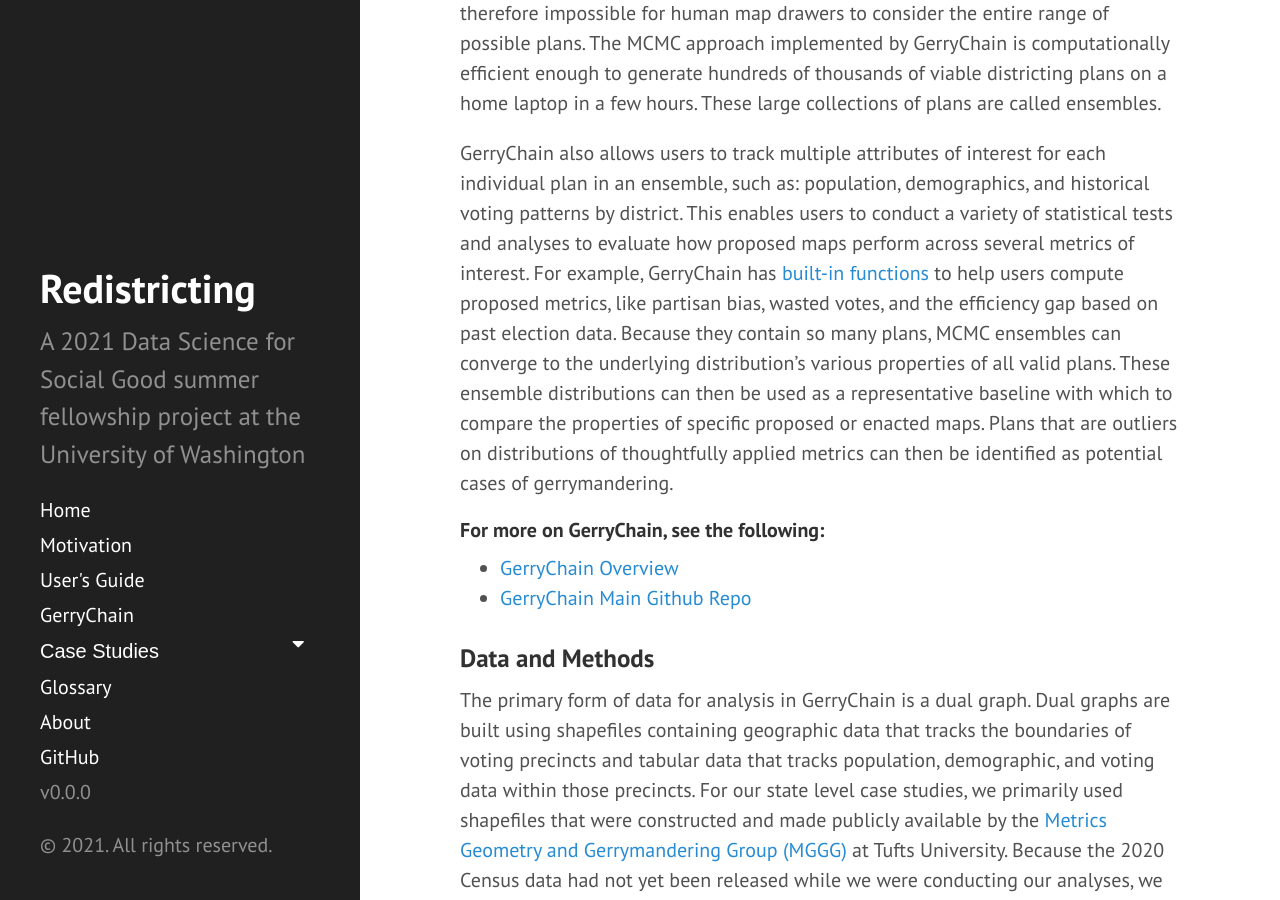
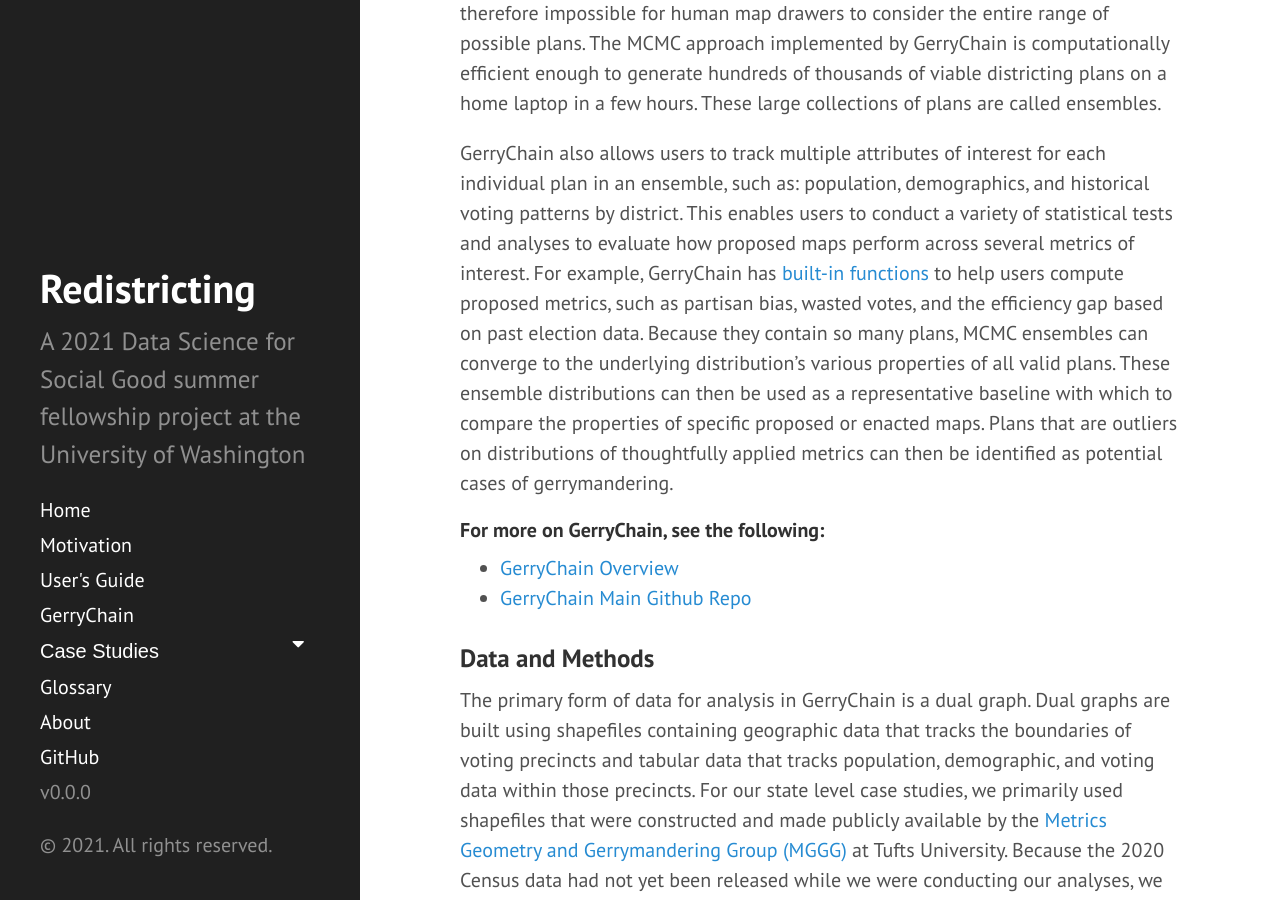
Before and after one commit to uwescience/DSSG2021-redistricting-website, a Jekyll site: the page built from gerrychain.md, in a window 1280 px wide and 900 px high, scrolled down 353 px. Built offline with Jekyll 4.4.1, drawn with Linux system fonts in a browser that asks for light colours.

Commit message:
Update gerrychain.md

```diff
--- a/gerrychain.md
+++ b/gerrychain.md
@@ -7,13 +7,11 @@ title: GerryChain
 
 [GerryChain](https://gerrychain.readthedocs.io/en/latest/index.html) uses Markov Chain Monte Carlo (MCMC) methods to help address some of the most challenging problems posed by redistricting. There are an enormous number of ways to [partition the geography](https://mggg.org/metagraph/) of a state into electoral districts that satisfy the basic legal requirements. As a point of comparison, there are at least as many valid congressional district maps as there are atoms in the universe. It is therefore impossible for human map drawers to consider the entire range of possible plans. The MCMC approach implemented by GerryChain is computationally efficient enough to generate hundreds of thousands of viable districting plans on a home laptop in a few hours. These large collections of plans are called ensembles.
 
-
-GerryChain also allows users to track multiple attributes of interest for each individual plan in an ensemble, such as: population, demographics, and historical voting patterns by district. This enables users to conduct a variety of statistical tests and analyses to evaluate how proposed maps perform across several metrics of interest. For example, GerryChain has [built-in functions](https://gerrychain.readthedocs.io/en/latest/api.html#module-gerrychain.metrics) to help users compute proposed metrics, like partisan bias, wasted votes, and the efficiency gap based on past election data. Because they contain so many plans, MCMC ensembles can converge to the underlying distribution’s various properties of all valid plans. These ensemble distributions can then be used as a representative baseline with which to compare the properties of specific proposed or enacted maps. Plans that are outliers on distributions of thoughtfully applied metrics can then be identified as potential cases of gerrymandering.
+GerryChain also allows users to track multiple attributes of interest for each individual plan in an ensemble, such as: population, demographics, and historical voting patterns by district. This enables users to conduct a variety of statistical tests and analyses to evaluate how proposed maps perform across several metrics of interest. For example, GerryChain has [built-in functions](https://gerrychain.readthedocs.io/en/latest/api.html#module-gerrychain.metrics) to help users compute proposed metrics, such as partisan bias, wasted votes, and the efficiency gap based on past election data. Because they contain so many plans, MCMC ensembles can converge to the underlying distribution’s various properties of all valid plans. These ensemble distributions can then be used as a representative baseline with which to compare the properties of specific proposed or enacted maps. Plans that are outliers on distributions of thoughtfully applied metrics can then be identified as potential cases of gerrymandering.
 
 #### For more on GerryChain, see the following:
 * [GerryChain Overview](http://www.math.wsu.edu/faculty/ddeford/GerryChain_Guide.pdf)
 * [GerryChain Main Github Repo](http://github.com/mggg/gerrychain)
-
 
 ### Data and Methods
 
```
